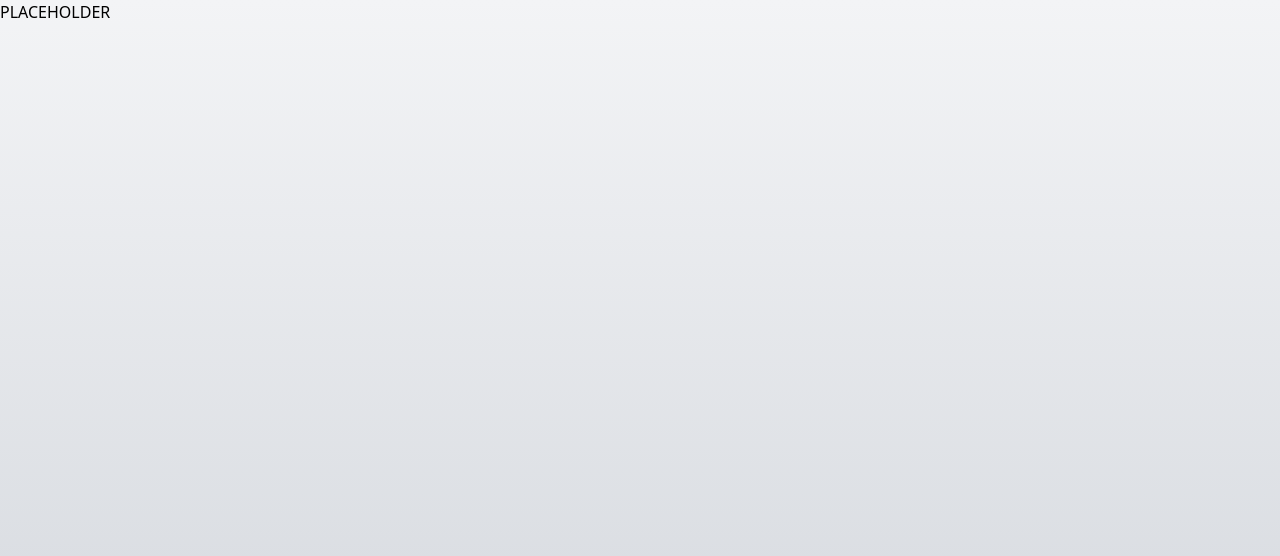
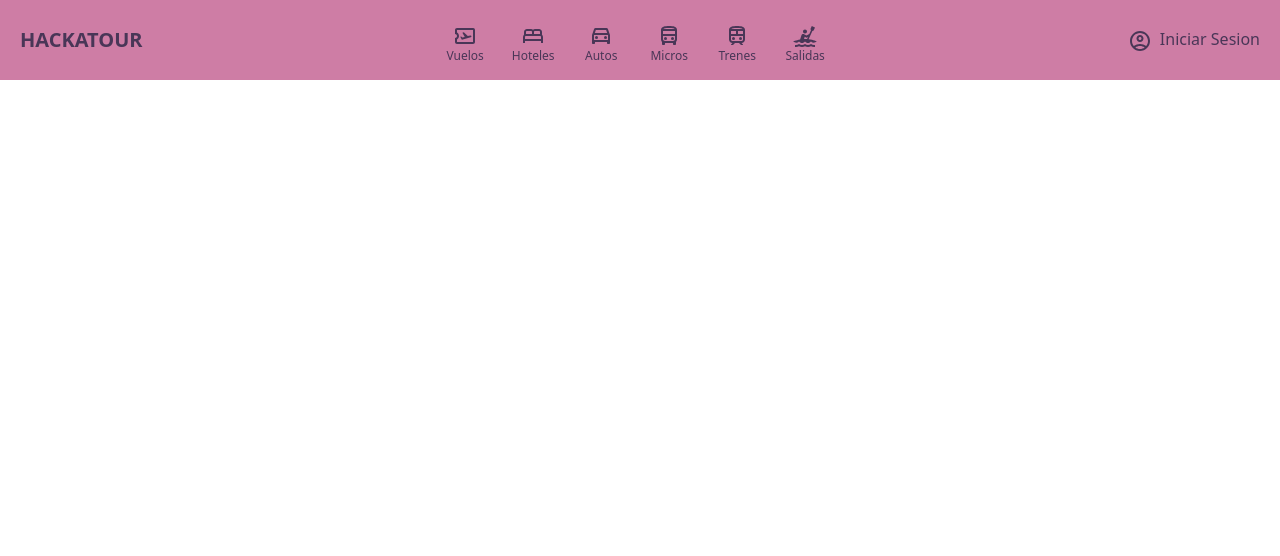
Before and after one commit to shartrooper/hackatour-fe, a React (Vite) app: page / in a window 1280 px wide. Shown: the top 556 px of the page. Built offline with nearby package versions, Linux system fonts and the light colour scheme.

Commit message:
First approach to header

```diff
--- a/package.json
+++ b/package.json
@@ -11,6 +11,7 @@
     "test": "vitest"
   },
   "dependencies": {
+    "@mui/icons-material": "^5.15.10",
     "@tanstack/react-query": "^5.8.3",
     "axios": "^1.6.1",
     "happy-dom": "^12.10.3",
--- a/src/App.tsx
+++ b/src/App.tsx
@@ -1,9 +1,11 @@
+import Header from "./components/header/Header";
+
 function App() {
-  return (
-    <div className="bg-gradient-to-b from-gray-100 to-gray-300 min-h-screen">
-      PLACEHOLDER
-    </div>
-  );
+    return (
+        <div className='bg-gradient-to-b from-gray-100 to-gray-300 min-h-screen'>
+            <Header />
+        </div>
+    );
 }
 
 export default App;
--- /dev/null
+++ b/src/components/header/Header.tsx
@@ -0,0 +1,51 @@
+import AirplaneTicketOutlinedIcon from "@mui/icons-material/AirplaneTicketOutlined";
+import BedOutlinedIcon from "@mui/icons-material/BedOutlined";
+import TimeToLeaveOutlinedIcon from "@mui/icons-material/TimeToLeaveOutlined";
+import DirectionsBusFilledOutlinedIcon from "@mui/icons-material/DirectionsBusFilledOutlined";
+import TrainOutlinedIcon from "@mui/icons-material/TrainOutlined";
+import KayakingOutlinedIcon from "@mui/icons-material/KayakingOutlined";
+import AccountCircleOutlinedIcon from "@mui/icons-material/AccountCircleOutlined";
+import HeaderIcons from "./HeaderIcons";
+
+const Header = () => {
+    return (
+        <>
+            <div className='bg-secondary text-primary py-2 lg:flex lg:items-center'>
+                <div className='font-bold text-center uppercase text-lg lg:text-xl lg:ml-5'>
+                    HackaTour
+                    <div className='lg:hidden inline ml-5'>
+                        <button className='cursor-pointer'>
+                            <AccountCircleOutlinedIcon />
+                        </button>
+                    </div>
+                </div>
+                <div className='flex justify-center flex-wrap mt-2 gap-5 lg:mx-auto'>
+                    {/* Avion */}
+                    <HeaderIcons icon={<AirplaneTicketOutlinedIcon />} title={"Vuelos"} link='/' />
+                    {/* Hotel */}
+                    <HeaderIcons icon={<BedOutlinedIcon />} title={"Hoteles"} link='/' />
+                    {/* Auto */}
+                    <HeaderIcons icon={<TimeToLeaveOutlinedIcon />} title={"Autos"} link='/' />
+                    {/* Colectivo */}
+                    <HeaderIcons
+                        icon={<DirectionsBusFilledOutlinedIcon />}
+                        title={"Micros"}
+                        link='/'
+                    />
+                    {/* Tren */}
+                    <HeaderIcons icon={<TrainOutlinedIcon />} title={"Trenes"} link='/' />
+                    {/* Excursiones */}
+                    <HeaderIcons icon={<KayakingOutlinedIcon />} title={"Salidas"} link='/' />
+                </div>
+                <div className='hidden lg:flex lg:justify-center lg:mr-5'>
+                    <button className='cursor-pointer'>
+                        <AccountCircleOutlinedIcon />
+                        <div className='hidden lg:inline lg:pl-2'>Iniciar Sesion</div>
+                    </button>
+                </div>
+            </div>
+        </>
+    );
+};
+
+export default Header;
--- /dev/null
+++ b/src/components/header/HeaderIcons.tsx
@@ -0,0 +1,24 @@
+import React, { ReactNode } from "react";
+
+interface HeaderIconsProps {
+    icon: ReactNode; // ReactNode can be any valid React node, including JSX elements
+    title: string;
+    link: string;
+}
+
+const HeaderIcons: React.FC<HeaderIconsProps> = ({ icon, title, link }) => {
+    return (
+        <>
+            <a
+                href={link}
+                className='text-primary rounded-md p-2 cursor-pointer w-12 sm:hover:bg-primary sm:hover:text-secondary'>
+                <div className='flex flex-col justify-center items-center'>
+                    {icon}
+                    <div className='text-center text-xs hidden sm:block'>{title}</div>
+                </div>
+            </a>
+        </>
+    );
+};
+
+export default HeaderIcons;
--- a/tailwind.config.js
+++ b/tailwind.config.js
@@ -1,19 +1,24 @@
 /** @type {import('tailwindcss').Config} */
 export default {
-  content: [
-    "./index.html",
-    "./src/**/*.{js,ts,jsx,tsx}",
-  ],
-  theme: {
-    extend: {
-      gridRowStart: {
-        '13': '13',
-        '21': '21',
-        '38': '38',
-        '61': '61',
-        '100': '100'
-      }
+    content: ["./index.html", "./src/**/*.{js,ts,jsx,tsx}"],
+    theme: {
+        colors: {
+            primary: "#493657",
+            secondary: "#CE7DA5",
+            ashGray: "#AAC0AF",
+            champagnePink: "#EFD5C3",
+            darkGreen: "#3E442B",
+        },
+
+        extend: {
+            gridRowStart: {
+                13: "13",
+                21: "21",
+                38: "38",
+                61: "61",
+                100: "100",
+            },
+        },
     },
-  },
-  plugins: [],
-}
+    plugins: [],
+};
```
Also changed, not shown: 1 other file (tests, documents, lock files or other folders).
